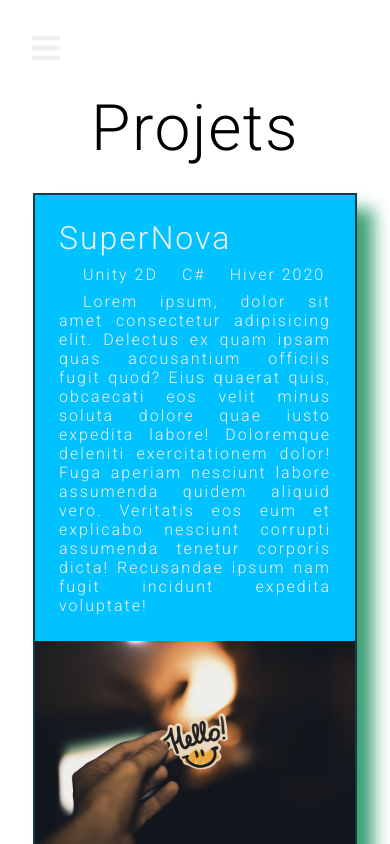
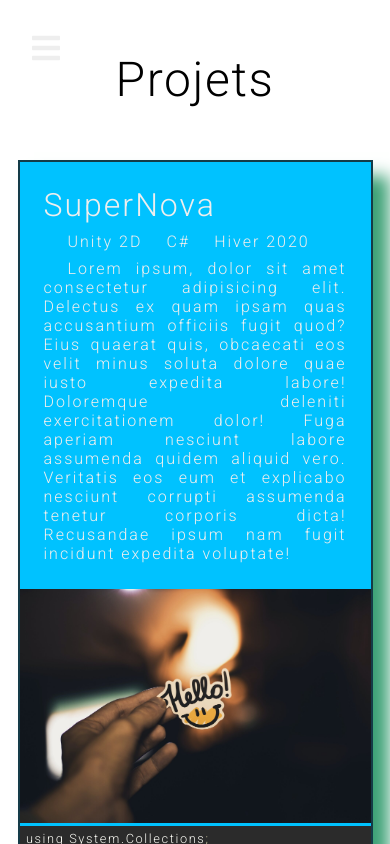
Before and after one commit to charloracine/pfolio-racc, a React (Create React App) app: page /projects in a window 390 px wide. Shown: the top 844 px of the page. Built offline with nearby package versions, Linux system fonts and the light colour scheme.

Commit message:
Responsive
Travaux AM sur le responsive des pages

```diff
--- a/src/components/Hero/Hero.scss
+++ b/src/components/Hero/Hero.scss
@@ -5,7 +5,7 @@
   height: 100vh;
   background-color: black;
 }
-@media screen and (max-width: 1080px)  {
+@media screen and (max-width: 768px)  {
     .hero-container{
       flex-direction: column;
       width: 100vw;
--- a/src/components/HeroCard/HeroCard.scss
+++ b/src/components/HeroCard/HeroCard.scss
@@ -60,7 +60,7 @@
   }
 }
 
-@media screen and (max-width: 1080px) {
+@media screen and (max-width: 768px) {
   .herocard-container {
     height: 0;
     a {
@@ -84,3 +84,12 @@
     }
   }
 }
+@media screen and (max-width: 425px) {
+  .herocard-container {
+    a {
+      strong {
+        font-size: 1.5rem;
+      }
+    }
+  }
+}
--- a/src/components/NavBar/NavBar.js
+++ b/src/components/NavBar/NavBar.js
@@ -12,7 +12,7 @@ const NavBar = () => {
   const closeMobileMenu = () => setClick(false);
 
   return (
-    <>
+    <section className="menu">
       <div className="menu-icon" onClick={handleClick}>
         <i className={click ? "fas fa-times" : "fas fa-bars"}></i>
       </div>
@@ -35,7 +35,7 @@ const NavBar = () => {
           </ul>
         </nav>
       </div>
-    </>
+    </section>
   );
 };
 
--- a/src/components/NavBar/NavBar.scss
+++ b/src/components/NavBar/NavBar.scss
@@ -1,4 +1,3 @@
-
 .navbar-sticky-wrapper {
   background-color: rgba(26, 26, 26, 0.9);
   position: sticky;
@@ -46,7 +45,8 @@
               inset 0.3em 0.3em 0 0 var(--fake-white);
             transition: all ease-in-out 200ms;
             &:hover {
-              box-shadow: 0 0 0 0 var(--turquoise), inset 6em 3.5em 0 0 var(--turquoise);
+              box-shadow: 0 0 0 0 var(--turquoise),
+                inset 6em 3.5em 0 0 var(--turquoise);
               color: var(--dark-gray);
             }
           }
@@ -79,20 +79,44 @@
   display: none;
   position: sticky;
 }
-@media screen and (max-width: 1580px) {
-  .navbar-sticky-wrapper {
-    .navbar-logo-name {
-      h1 {
-        font-size: 2em;
+@media screen and (max-width: 1440px) {
+  .menu {
+    position: fixed;
+    z-index: 1000;
+    .navbar-sticky-wrapper {
+      .navbar-logo-name {
+        h1 {
+          font-size: 2em;
+        }
+      }
+      .navbar-nav{
+        .navbar-nav-items{
+          font-size: 1.5rem;
+        }
+      }
+    }
+  }
+}
+@media screen and (max-width: 1024px) {
+  .menu {
+    .navbar-sticky-wrapper {
+      .navbar-logo-name {
+        h1 {
+          font-size: 1.5em;
+        }
+      }
+      .navbar-nav{
+        .navbar-nav-items{
+          font-size: 1rem;
+        }
       }
     }
   }
 }
 
-@media screen and (max-width: 1080px) {
+@media screen and (max-width: 768px) {
   .menu-icon {
     display: block;
-    position: sticky;
     top: 0;
     left: 0;
     z-index: 1000;
@@ -108,6 +132,7 @@
     width: 0;
     transition: all 200ms linear;
     &.open {
+      position: absolute;
       display: flex;
       height: 80vh;
       flex-direction: column;
--- a/src/components/ProjectGallery/ProjectGallery.scss
+++ b/src/components/ProjectGallery/ProjectGallery.scss
@@ -49,26 +49,39 @@
   }
 }
 .page-title {
-  font-size: 4em;
+  font-size: 6em;
   position: absolute;
-  top: 1em;
-  left: 6.5em;
+  top: 0.5em;
+  left: 4em;
 }
 
-@media screen and (max-width: 1580px) {
-  .project-gallery-wrapper{
-    .side-menu-wrapper{
+@media screen and (max-width: 1440px) {
+  .page-title {
+    position: relative;
+    left: 0;
+    top: 1.5em;
+    padding: 0.5em;
+  }
+}
+@media screen and (max-width: 1024px) {
+  .page-title {
+    position: relative;
+    left: 0;
+    top: 1.5em;
+    padding: 0.5em;
+  }
+}
+@media screen and (max-width: 768px) {
+  .project-gallery-wrapper {
+    position: absolute;
+    top: 2em;
+    left: 0;
+    .side-menu-wrapper {
       display: none;
     }
   }
-  .page-title{
-    position: relative;
-    text-align: center;
-    left: 0;
+  .page-title {
+    top: 0;
+    font-size: 3rem;
   }
 }
-@media screen and (max-width: 1080px){
-  .page-title{
-    top: 0;
-  }
-}
--- a/src/components/ProjectGallery/ProjectItem/ProjectItem.scss
+++ b/src/components/ProjectGallery/ProjectItem/ProjectItem.scss
@@ -138,10 +138,11 @@
   }
 }
 
-@media screen and (max-width: 1080px) {
+@media screen and (max-width: 1024px) {
   .project-wrapper {
-    width: 70em;
-    padding: 2em;
+    width: 65vw;
+    padding: 6em;
+    margin-left: 4em;
     &.pair {
       .project-placeholder {
         box-shadow: 1em 1em 1em 0 var(--light-blue);
@@ -151,7 +152,7 @@
     }
     border-bottom: 1px solid black;
     .project-placeholder {
-      width: 20em;
+      width: 100%;
       height: 70em;
       display: flex;
       flex-direction: column;
@@ -170,13 +171,13 @@
         position: static;
         margin-top: 2px;
         img {
-          width: 20em;
+          width: 100%;
           height: auto;
         }
       }
       .project-code {
         position: static;
-        width: 20em;
+        width: 100%;
         pre {
           overflow-x: scroll;
           font-size: 0.8rem;
@@ -185,3 +186,52 @@
     }
   }
 }
+
+@media screen and (max-width: 768px) {
+  .project-wrapper {
+    width: 90vw;
+    padding: 2em;
+    margin: 0;
+    &.pair {
+      .project-placeholder {
+        box-shadow: 1em 1em 1em 0 var(--light-blue);
+        border: 2px solid var(--dark-gray);
+        background-color: var(--turquoise);
+      }
+    }
+    border-bottom: 1px solid black;
+    .project-placeholder {
+      width: 100%;
+      height: 70em;
+      display: flex;
+      flex-direction: column;
+      justify-content: flex-start;
+      align-items: center;
+      box-shadow: 1em 1em 1em 0 var(--turquoise);
+      border: 2px solid var(--dark-gray);
+      background-color: var(--light-blue);
+      .project-info {
+        background-color: transparent;
+        border: transparent;
+        position: static;
+        line-height: normal;
+      }
+      .project-img {
+        position: static;
+        margin-top: 2px;
+        img {
+          width: 100%;
+          height: auto;
+        }
+      }
+      .project-code {
+        position: static;
+        width: 100%;
+        pre {
+          overflow-x: scroll;
+          font-size: 0.8rem;
+        }
+      }
+    }
+  }
+}
--- a/src/components/ProjectGallery/ProjectItem/superNova.js
+++ b/src/components/ProjectGallery/ProjectItem/superNova.js
@@ -138,39 +138,6 @@ public class IslandGenerator : MonoBehaviour
         }
     }
 
-    private float GenerateDomainNoise(int x, int z)
-    {
-        Vector2 domainOffset = GenerateDomainOffset(x, z);
-        return OctavePerlin(x + domainOffset.x, z + domainOffset.y);
-    }
-
-    private Vector2 GenerateDomainOffset(int x, int z)
-    {
-        float noiseX = OctavePerlin(x, z) * coeDetail.x;
-        float noiseY = OctavePerlin(x, z) * coeDetail.y;
-        return new Vector2(noiseX, noiseY);
-    }
-
-    private float OctavePerlin(float x, float z)
-    {
-        x *= detail;
-        z *= detail;
-        x += detail;
-        z += detail;
-
-        float total = 0;
-        float frequency = 1;
-        float amplitude = 1;
-        float persistance = 0.4f;
-        for (int i = 0; i < attenuateurDW; i++)
-        {
-            total += Mathf.PerlinNoise((offset.x + x) * frequency, (offset.y + z) * frequency) * amplitude;
-            amplitude *= persistance;
-            frequency *= 2;
-        }
-        return total;
-    }
-
     void DessinerIle(float[,] map)
     {
         int larg = map.GetLength(0);
```
